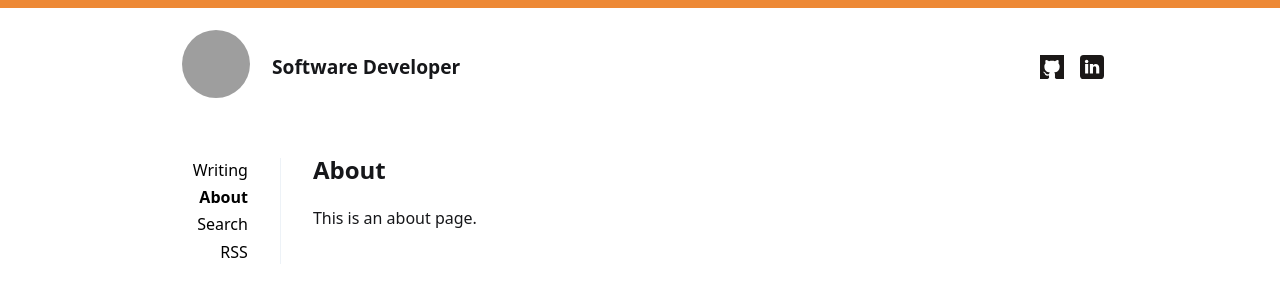
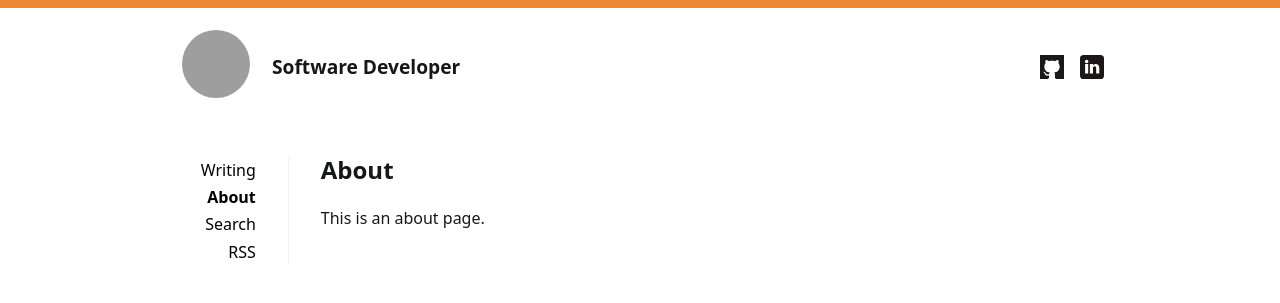
Before and after one commit to RJForgie/RJForgie.github.io, a Jekyll site: the page built from _pages/about.md, in a window 1280 px wide. Shown: the top 303 px of the page. Built offline with Jekyll 4.4.1, drawn with Linux system fonts in a browser that asks for light colours; grey boxes are pictures that could not be loaded.

Commit message:
set nav min width

```diff
--- a/_sass/_main.scss
+++ b/_sass/_main.scss
@@ -16,6 +16,10 @@ body {
 	font-size: 1rem;
 	color: rgb(22, 23, 26);
 	border-top: 8px solid #ed8936;
+}
+
+nav {
+	min-width: 6rem;
 }
 
 nav ul {
```
